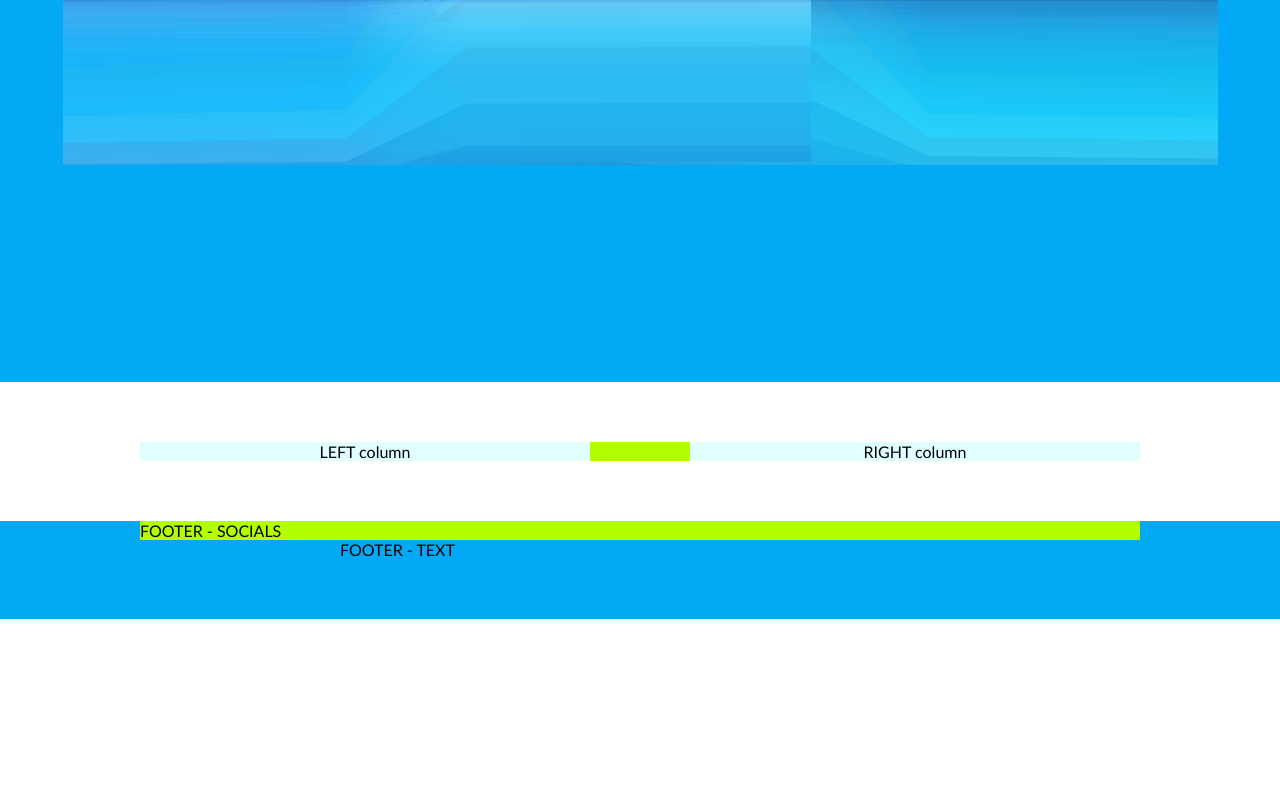
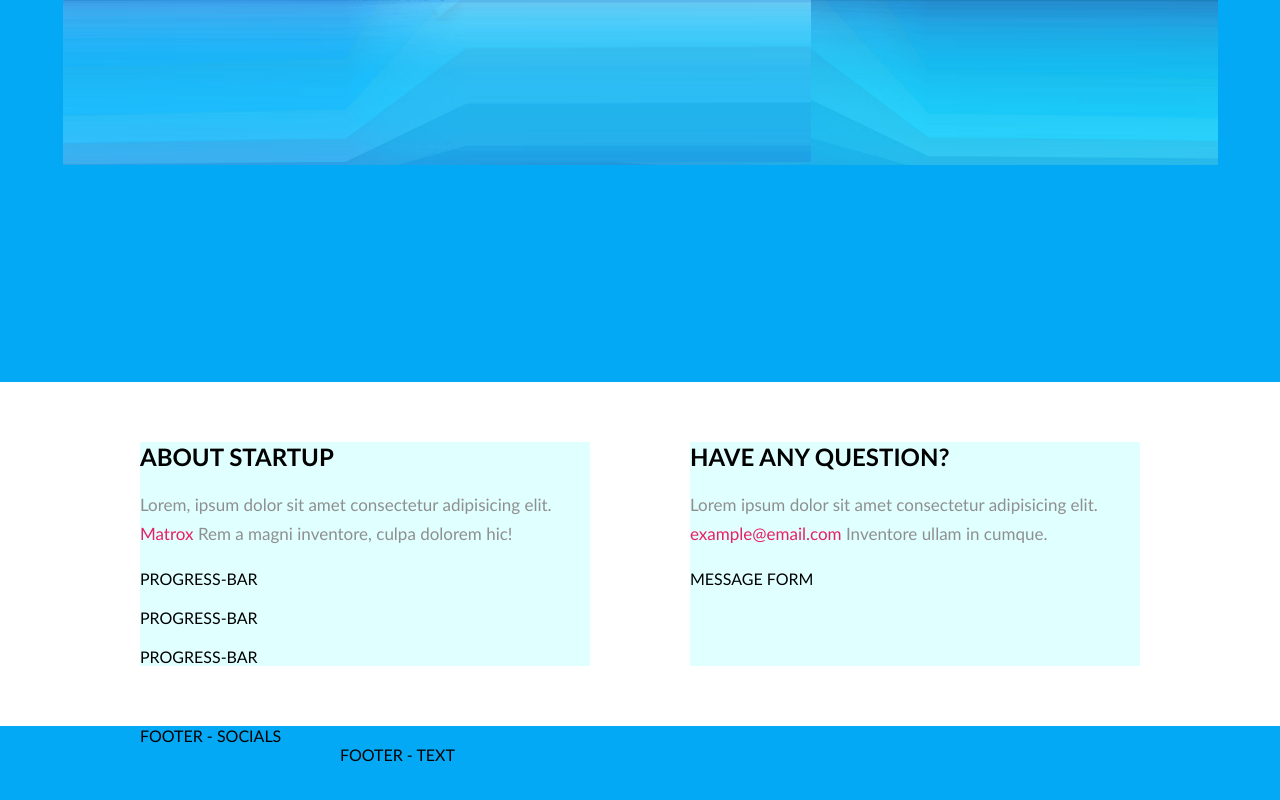
Before and after one commit to Gintaras68/8-coming-soon, a website: page index.html in a window 1280 px wide. Shown: the part 418-1218 px from the top of the page. Before the commit the page ends 1037 px from the top, so only its background shows below. Drawn offline with Linux system fonts and the light colour scheme.

Commit message:
Main structure

```diff
--- a/css/basic/layout.css
+++ b/css/basic/layout.css
@@ -13,7 +13,6 @@
   max-width: 1000px;
   width: 100%;
   margin: 0 auto;
-  background-color: rgb(179, 255, 0);
 }
 
 .wrapper {
@@ -26,7 +25,6 @@
   background-color: lightcyan;
   max-width: 450px;
   width: 100%;
-  text-align: center;
 }
 
 @media (max-width: 900px) {
--- a/css/basic/variables.css
+++ b/css/basic/variables.css
@@ -1,6 +1,6 @@
 :root {
   --color-primary: #03a9f5;
-  --color-secondaryy: #ea1e63;
+  --color-secondary: #ea1e63;
   --color-dark: #000;
   --color-grey: #8f8f8f;
   --color-light: #fff;
--- a/css/home.css
+++ b/css/home.css
@@ -52,6 +52,27 @@
 }
 
 /* MAIN */
+.column {
+  display: flex;
+  flex-direction: column;
+  gap: 20px;
+}
+
+main h2 {
+  font-size: 24px;
+  text-transform: uppercase;
+}
+
+main p {
+  font-size: 17px;
+  color: var(--color-grey);
+  line-height: 1.7em;
+}
+
+main p a {
+  color: var(--color-secondary);
+  text-decoration: none;
+}
 
 /* FOOTER */
 footer.container {
--- a/index.html
+++ b/index.html
@@ -24,8 +24,26 @@
 
     <main class="container">
       <div class="row-big wrapper">
-        <div class="column">LEFT column</div>
-        <div class="column">RIGHT column</div>
+        <div class="column">
+          <h2>About startup</h2>
+          <p>
+            Lorem, ipsum dolor sit amet consectetur adipisicing elit.
+            <a href="#"> Matrox</a> Rem a magni inventore, culpa dolorem hic!
+          </p>
+          <div class="progress-bar">PROGRESS-BAR</div>
+          <div class="progress-bar">PROGRESS-BAR</div>
+          <div class="progress-bar">PROGRESS-BAR</div>
+        </div>
+
+        <div class="column">
+          <h2>Have any question?</h2>
+          <p>
+            Lorem ipsum dolor sit amet consectetur adipisicing elit.
+            <a href="mailto:example@email.com">example@email.com</a> Inventore
+            ullam in cumque.
+          </p>
+          <form>MESSAGE FORM</form>
+        </div>
       </div>
     </main>
 
```
